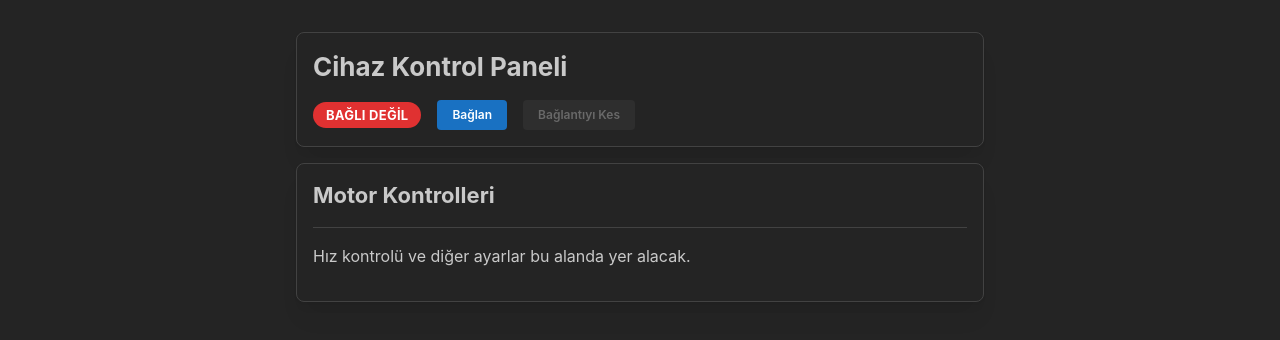
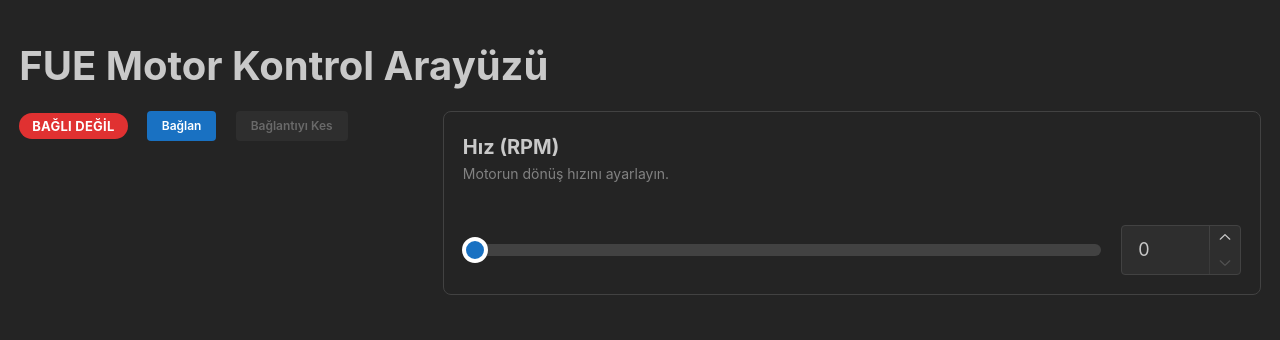
Before and after one commit to progesor/fue-control-system, a React (Vite) app in the folder frontend/: page / in a window 1280 px wide. Shown: the top 340 px of the page. Built offline with nearby package versions, Linux system fonts and the light colour scheme.

Commit message:
Add SpeedControl component and update layout
Introduced a new SpeedControl component for motor RPM adjustment with slider and number input. Updated App.tsx to use a grid layout, integrating SpeedControl and improving UI structure. Customized Mantine theme in main.tsx for larger fonts and spacing.

```diff
--- a/frontend/src/App.tsx
+++ b/frontend/src/App.tsx
@@ -1,26 +1,30 @@
-import { Container, Title, Paper, Stack, Divider } from '@mantine/core';
+import { Container, Title, Stack, SimpleGrid } from '@mantine/core';
 import { ConnectionStatus } from './components/ConnectionStatus';
+import { SpeedControl } from './components/SpeedControl';
 
 function App() {
     return (
-        <Container size="sm" mt="xl">
+        <Container size="xl" my="xl">
             <Stack>
-                <Paper withBorder shadow="md" p="md" radius="md">
+                <Title order={1}>FUE Motor Kontrol Arayüzü</Title>
+
+                {/* Ana yerleşim için Grid sistemi */}
+                <SimpleGrid cols={{ base: 1, sm: 3 }} spacing="lg">
+                    {/* SOL SÜTUN (Ayarlar ve Durum) */}
                     <Stack>
-                        <Title order={2}>Cihaz Kontrol Paneli</Title>
                         <ConnectionStatus />
+                        {/* Diğer ayar kartları buraya gelebilir */}
                     </Stack>
-                </Paper>
 
-                <Paper withBorder shadow="md" p="md" radius="md">
-                    <Title order={3} mb="md">Motor Kontrolleri</Title>
-                    <Divider my="sm" />
-                    {/* Diğer kontrol bileşenleri (Hız, Açı vb.) buraya gelecek */}
-                    <p>Hız kontrolü ve diğer ayarlar bu alanda yer alacak.</p>
-                </Paper>
+                    {/* SAĞ SÜTUN (Ana Kontroller - 2 birimlik yer kaplar) */}
+                    <Stack style={{ gridColumn: 'span 2' }}>
+                        <SpeedControl />
+                        {/* Diğer ana kontrol kartları (Açı, Mod vb.) buraya gelecek */}
+                    </Stack>
+                </SimpleGrid>
             </Stack>
         </Container>
-    )
+    );
 }
 
 export default App
--- /dev/null
+++ b/frontend/src/components/SpeedControl.tsx
@@ -0,0 +1,54 @@
+import { useState } from 'react';
+import { useWebSocketStore } from '../stores/useWebSocketStore';
+import { Paper, Text, Slider, NumberInput, Group } from '@mantine/core';
+import { useDebouncedValue } from '@mantine/hooks';
+import { useEffect } from 'react';
+
+export function SpeedControl() {
+    const sendMessage = useWebSocketStore((state) => state.sendMessage);
+    // Slider'ın ve NumberInput'un anlık değerini tutmak için local state
+    const [value, setValue] = useState(0);
+
+    // Değerin kullanıcı tarafından değiştirilmesi durduktan 500ms sonra güncellenecek olan debounced değer
+    const [debouncedValue] = useDebouncedValue(value, 500);
+
+    // debouncedValue her değiştiğinde (yani kullanıcı slider'ı bırakıp 500ms beklediğinde)
+    // cihaza komutu gönder.
+    useEffect(() => {
+        // Sadece başlangıçta (0 iken) komut göndermemek için kontrol
+        if (debouncedValue !== 0) {
+            sendMessage({ type: 'COMMAND', payload: `h${debouncedValue}` });
+        }
+    }, [debouncedValue, sendMessage]);
+
+
+    return (
+        <Paper withBorder p="md" radius="md">
+            <Text size="xl" fw={700}>Hız (RPM)</Text>
+            <Text size="sm" c="dimmed" mb="xl">Motorun dönüş hızını ayarlayın.</Text>
+
+            {/* Slider ve Sayısal Girişi bir arada tutan grup */}
+            <Group >
+                <Slider
+                    value={value}
+                    onChange={setValue}
+                    min={0}
+                    max={5000}
+                    step={50}
+                    style={{ flexGrow: 1 }} // Grubun içinde esneyerek boşluğu doldurur
+                    size="xl" // Dokunmatik için büyük slider
+                    thumbSize={26} // Slider topuzunu daha da büyük yapar
+                />
+                <NumberInput
+                    value={value}
+                    onChange={(val) => setValue(Number(val))}
+                    min={0}
+                    max={5000}
+                    step={50}
+                    w={120} // Genişlik
+                    size="lg" // Büyük font ve input
+                />
+            </Group>
+        </Paper>
+    );
+}
--- a/frontend/src/main.tsx
+++ b/frontend/src/main.tsx
@@ -1,13 +1,39 @@
 import React from 'react'
 import ReactDOM from 'react-dom/client'
 import App from './App.tsx'
-import { MantineProvider } from '@mantine/core'; // Mantine'ı import et
+import { MantineProvider,createTheme  } from '@mantine/core'; // Mantine'ı import et
 import '@mantine/core/styles.css'; // Mantine stillerini import et
+
+// Kendi özel temamızı oluşturuyoruz
+const theme = createTheme({
+    // Temel font boyutunu tarayıcı varsayılanından daha büyük yapıyoruz.
+    // Bu, tüm rem birimlerini orantılı olarak büyütecektir.
+    fontSizes: {
+        md: '1.05rem' // Varsayılan 0.875rem'den büyük
+    },
+    // Başlıkların boyutlarını ayarlıyoruz
+    headings: {
+        sizes: {
+            h1: { fontSize: '2.5rem' },
+            h2: { fontSize: '2.0rem' },
+            h3: { fontSize: '1.5rem' },
+        }
+    },
+    // Bileşenler arası varsayılan boşlukları artırıyoruz
+    spacing: {
+        xs: '0.5rem',
+        sm: '0.8rem',
+        md: '1.2rem',
+        lg: '1.8rem',
+        xl: '2.5rem',
+    },
+});
+
 
 ReactDOM.createRoot(document.getElementById('root')!).render(
     <React.StrictMode>
         {/* Tüm uygulamayı MantineProvider ile sarmalıyoruz */}
-        <MantineProvider defaultColorScheme="dark">
+        <MantineProvider defaultColorScheme="dark" theme={theme}>
             <App />
         </MantineProvider>
     </React.StrictMode>,
```
